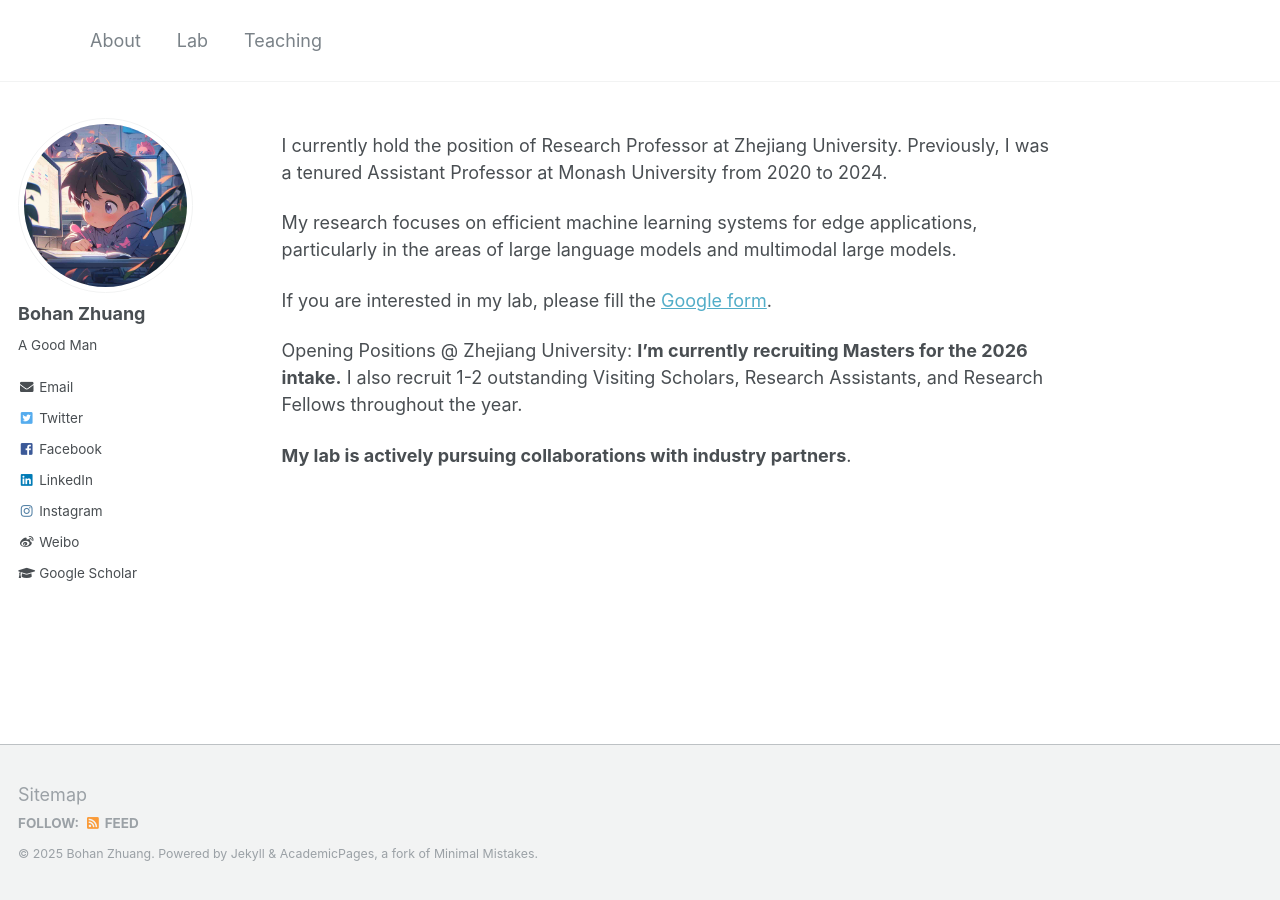
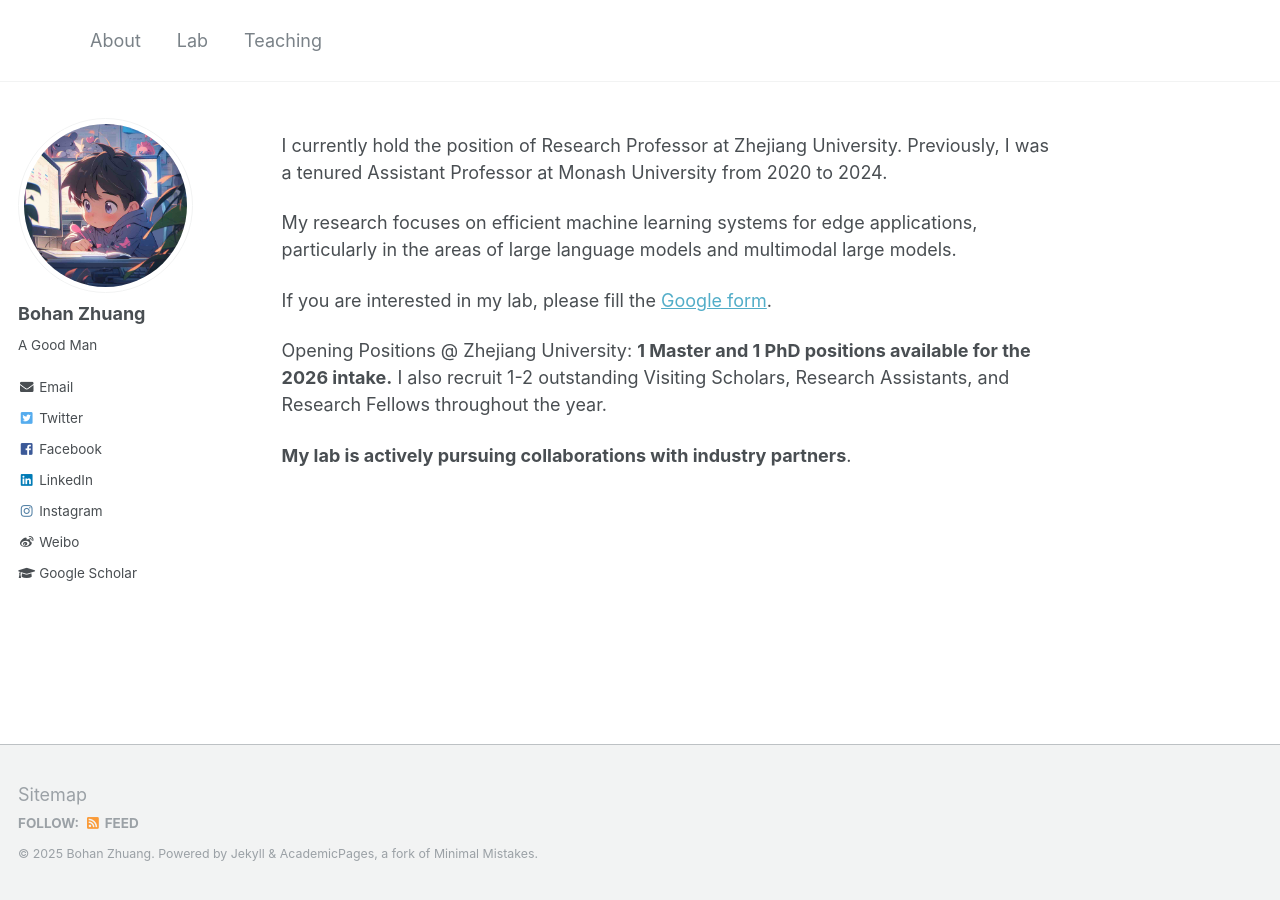
Before and after one commit to bohanzhuang/bohanzhuang.github.io, a Jekyll site: the page built from _pages/about.md, in a window 1280 px wide. Built offline with Jekyll 4.4.1, drawn with Linux system fonts in a browser that asks for light colours.

Commit message:
Update about.md

```diff
--- a/_pages/about.md
+++ b/_pages/about.md
@@ -14,6 +14,6 @@
 
 If you are interested in my lab, please fill the [Google form](https://forms.gle/UoR8B19y2NsjtGRJ6).
 
-Opening Positions @ Zhejiang University: **I'm currently recruiting Masters for the 2026 intake.** I also recruit 1-2 outstanding Visiting Scholars, Research Assistants, and Research Fellows throughout the year.
+Opening Positions @ Zhejiang University: **1 Master and 1 PhD positions available for the 2026 intake.** I also recruit 1-2 outstanding Visiting Scholars, Research Assistants, and Research Fellows throughout the year.
 
 **My lab is actively pursuing collaborations with industry partners**.
```
